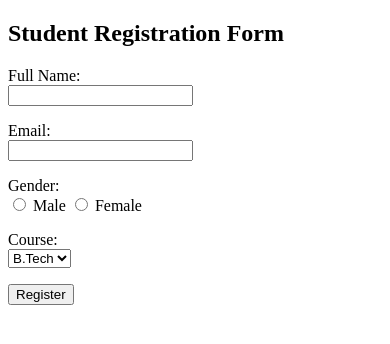
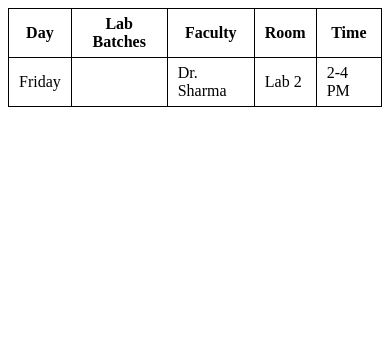
Before and after one commit to ravi00280/WDW_0305, a plain HTML site: page Web Designing Workshop Assignment/assignment 14 index.html in a window 390 px wide. Drawn offline with Linux system fonts and the light colour scheme.

Commit message:
Assignment 14 (Part 1): Add responsive outer table structure

```diff
--- a/Web Designing Workshop Assignment/assignment 14 index.html
+++ b/Web Designing Workshop Assignment/assignment 14 index.html
@@ -3,44 +3,40 @@
 <html lang="en">
 <head>
     <meta charset="UTF-8">
-    <title>Assignment 14 - Registration Form</title>
+    <title>Assignment 14 - Nested and Responsive Tables</title>
+    <style>
+        .table-wrapper {
+            overflow-x: auto;
+        }
+        table {
+            border-collapse: collapse;
+        }
+        th, td {
+            border: 1px solid black;
+            padding: 6px 10px;
+        }
+    </style>
 </head>
 <body>
 
-    <h2>Student Registration Form</h2>
-
-    <form action="#" method="post">
-        <p>
-            <label for="name">Full Name:</label><br>
-            <input type="text" id="name" name="name" required>
-        </p>
-
-        <p>
-            <label for="email">Email:</label><br>
-            <input type="email" id="email" name="email" required>
-        </p>
-
-        <p>
-            Gender:<br>
-            <input type="radio" id="male" name="gender" value="Male">
-            <label for="male">Male</label>
-            <input type="radio" id="female" name="gender" value="Female">
-            <label for="female">Female</label>
-        </p>
-
-        <p>
-            <label for="course">Course:</label><br>
-            <select id="course" name="course">
-                <option value="btech">B.Tech</option>
-                <option value="bca">BCA</option>
-                <option value="mca">MCA</option>
-            </select>
-        </p>
-
-        <p>
-            <button type="submit">Register</button>
-        </p>
-    </form>
+    <div class="table-wrapper">
+        <table>
+            <tr>
+                <th>Day</th>
+                <th>Lab Batches</th>
+                <th>Faculty</th>
+                <th>Room</th>
+                <th>Time</th>
+            </tr>
+            <tr>
+                <td>Friday</td>
+                <td><!-- Nested table will be added in Part 2 --></td>
+                <td>Dr. Sharma</td>
+                <td>Lab 2</td>
+                <td>2-4 PM</td>
+            </tr>
+        </table>
+    </div>
 
 </body>
 </html>
```
